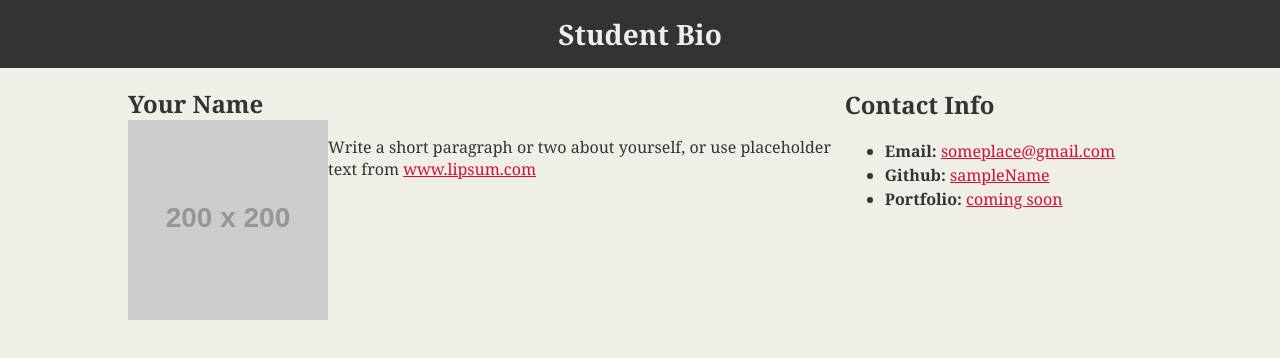
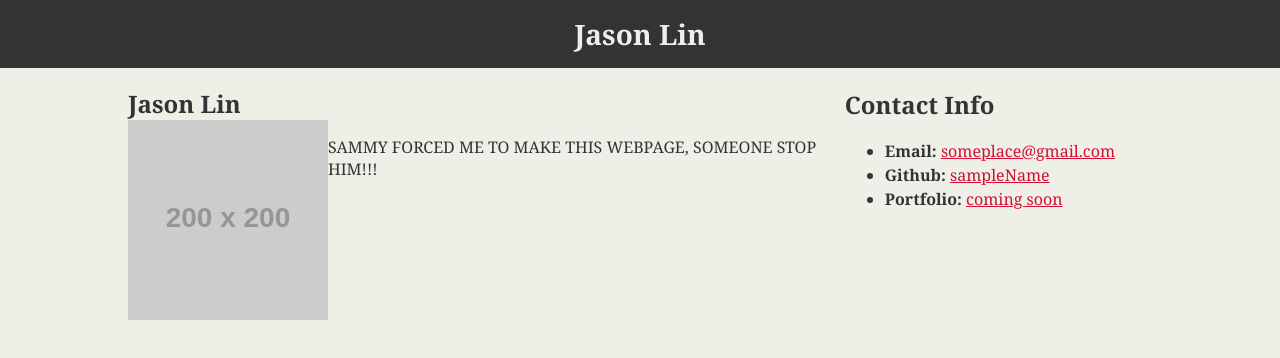
Before and after one commit to xixirock/Bio, a plain HTML site: page html-bio-with-css_html.html in a window 1280 px wide. Drawn offline with Linux system fonts and the light colour scheme; files that its build step writes are made by us from their sources; placeholder pictures from the web are drawn by us.

Commit message:
Update html-bio-with-css_html.html

```diff
--- a/html-bio-with-css_html.html
+++ b/html-bio-with-css_html.html
@@ -11,18 +11,18 @@
 
 <body>
   <header>
-    <h1>Student Bio</h1>
+    <h1>Jason Lin</h1>
   </header>
 
   <div class= "container">
 
     <section id= "main-bio">
 
-      <h2>Your Name</h2>
+      <h2>Jason Lin</h2>
 
       <img id="bio-image" src="https://placehold.it/200x200" alt="Your Name">
 
-      <p>Write a short paragraph or two about yourself, or use placeholder text from <a href="http://www.lipsum.com/">www.lipsum.com</a></p>
+      <p>SAMMY FORCED ME TO MAKE THIS WEBPAGE, SOMEONE STOP HIM!!!</p>
     </section>
 
     <section id="contact-info">
```
